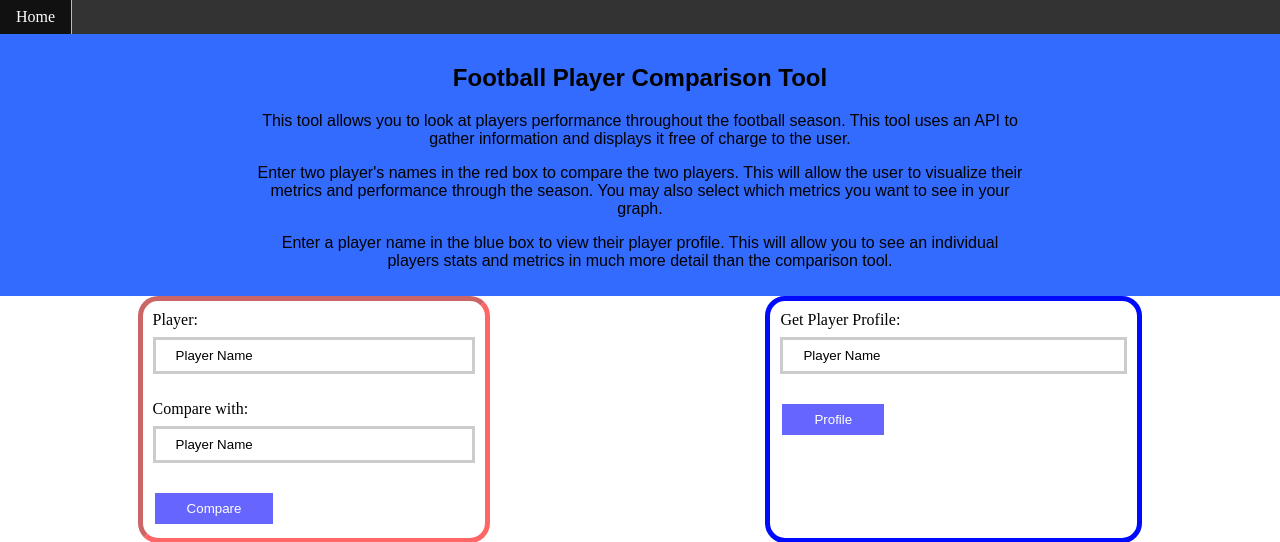
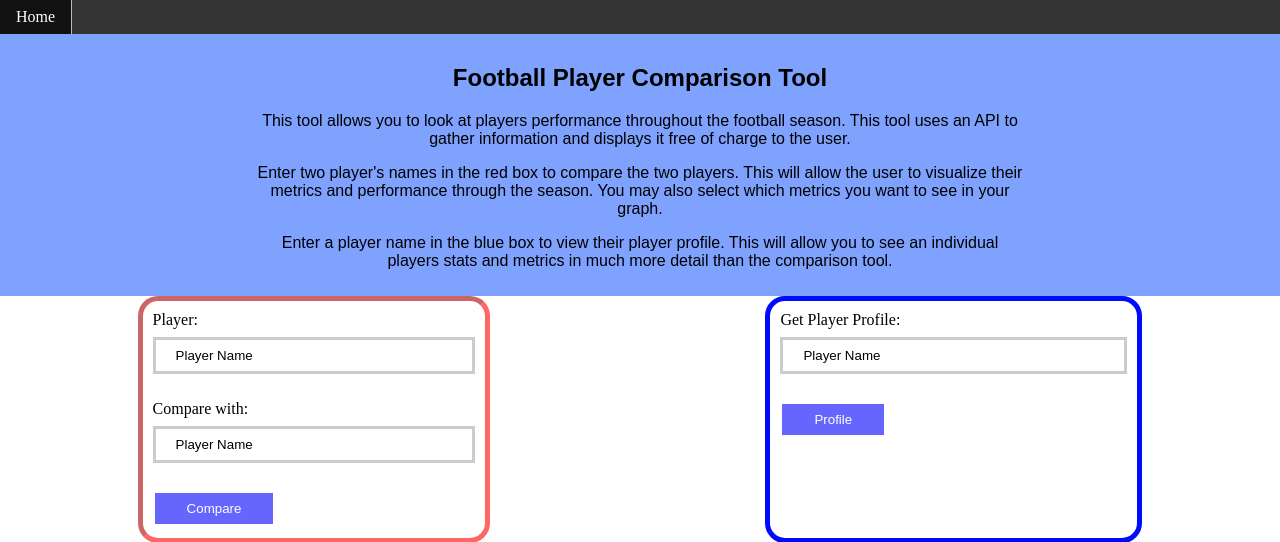
Before and after one commit to TristanHRepo/FantasyPlayerStats, a Flask app: page / in a window 1280 px wide. Shown: the top 542 px of the page. Run offline with Flask 2, Linux system fonts and the light colour scheme.

Commit message:
Styling changes.

```diff
--- a/static/css/comparison.css
+++ b/static/css/comparison.css
@@ -91,3 +91,7 @@
 .Metrics:hover .dropdown_button {
   background-color: rgba(0, 0, 0, 1.0);
 }
+
+.footer {
+    height: 50px;
+}
--- a/static/css/index.css
+++ b/static/css/index.css
@@ -16,7 +16,7 @@ body {
 }
 
 .About-container{
-    background-color: rgba(0, 70, 255, 0.8);
+    background-color: rgba(0, 70, 255, 0.5);
 }
 
 .Container {
--- a/templates/comparison.html
+++ b/templates/comparison.html
@@ -121,4 +121,8 @@
 
 </div>
 
+<div class="footer">
+
+</div>
+
 {% endblock content %}
```
